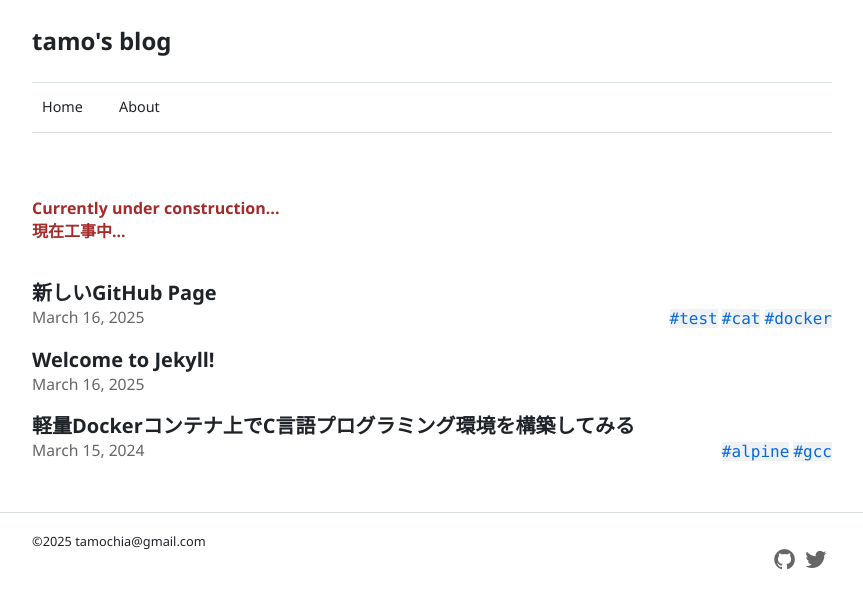
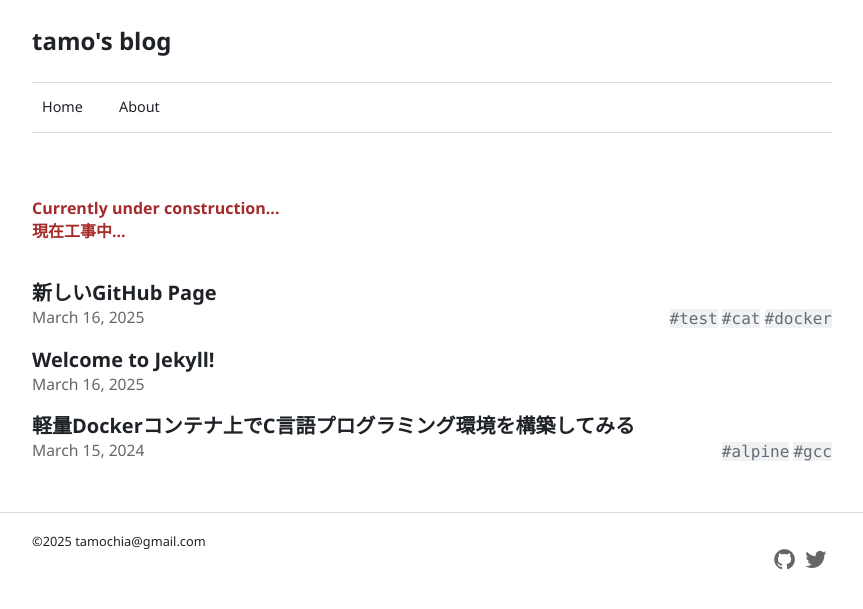
Before and after one commit to tamochia/tamochia.github.io, a Jekyll site: the page built from index.html, in a window 1280 px wide. Shown: the top 609 px of the page, without its empty margins (208-1071 px from the left). Built offline with Jekyll 4.4.1, drawn with Linux system fonts in a browser that asks for light colours; nearby versions of some CDN libraries; the list of posts is cut into pages by our own code.

Commit message:
tag linkのスタイル変更

```diff
--- a/assets/css/style.scss
+++ b/assets/css/style.scss
@@ -350,8 +350,9 @@
 		margin-left: auto;
 	}
 
-	&__tag {
+	&__tag a {
 		text-decoration: none;
+		color: $color-fg-muted;;
 	}
 
 	&__excerpt {
```
